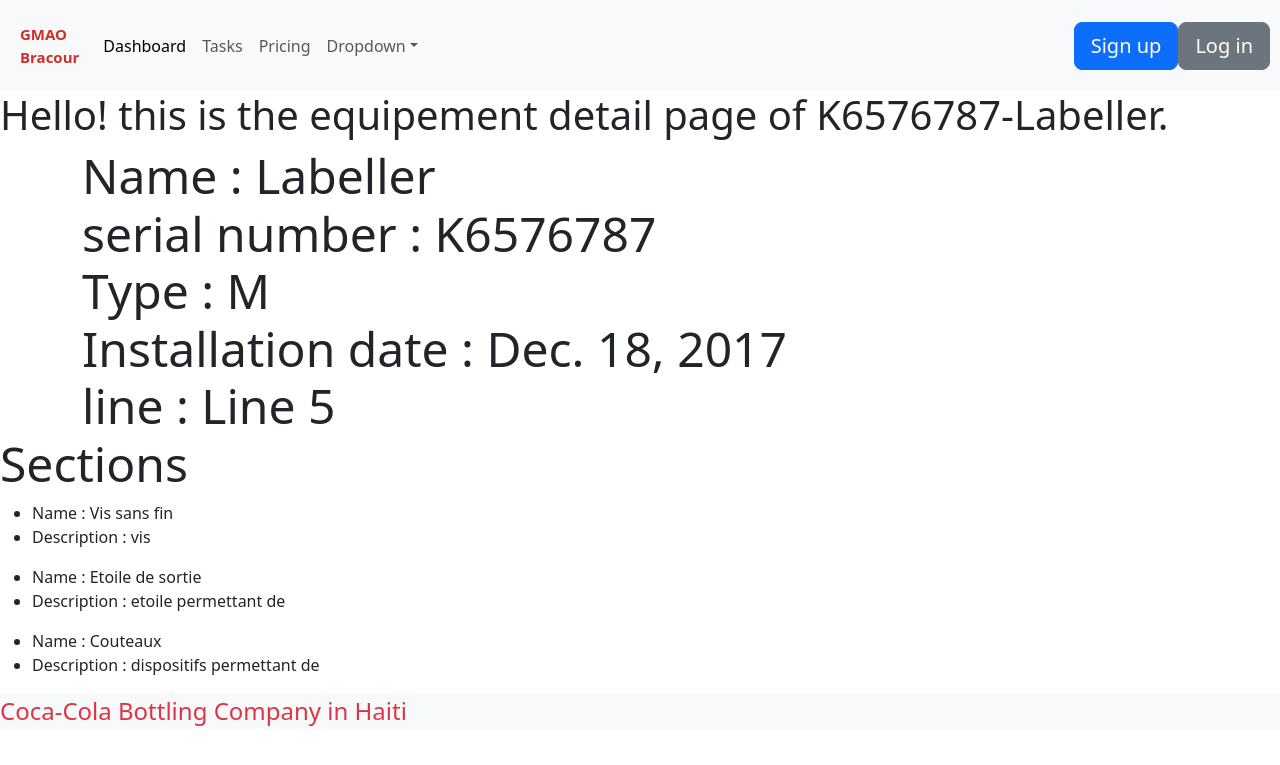
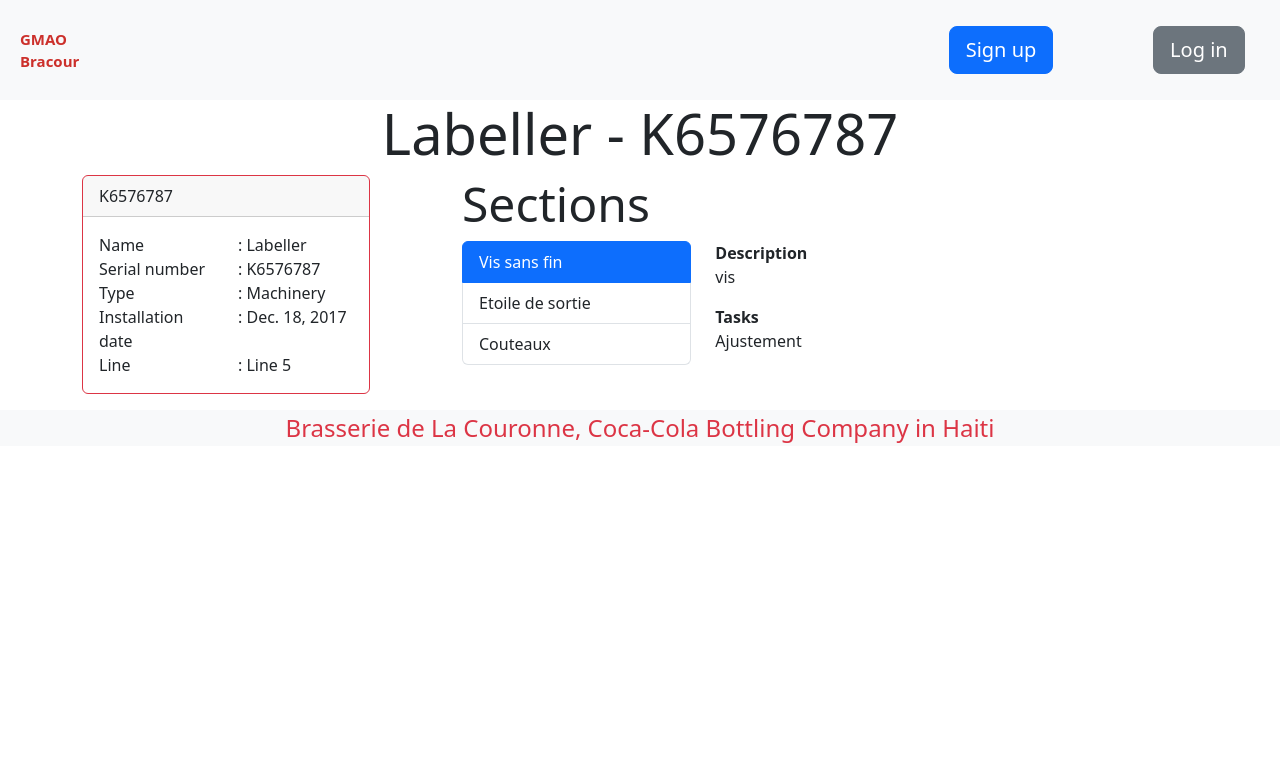
Before and after one commit to IkiLeLe/GMAO_Bracour, a Django app: a page that uses maintenance_plan/templates/maintenance_plan/master.html in a window 1280 px wide. Shown: the top 765 px of the page. Run offline with Django 5.2, Linux system fonts and the light colour scheme; data comes from the database, SQL or seed files in the repository; both versions use the stored data as it was after the commit.

Commit message:
Arrangement de la page de description d'un équipement(equipdetail.html)

```diff
--- a/maintenance_plan/templates/maintenance_plan/equipdetail.html
+++ b/maintenance_plan/templates/maintenance_plan/equipdetail.html
@@ -2,28 +2,78 @@
 
 {% block content %}
 
-<h1 class="">Hello! this is the equipement detail page of {{ object.serial_number }}-{{ object.name }}. </h1>
-<div class="container display-5">
-    Name                : {{ object.name }}<br>
-    serial number       : {{ object.serial_number }}<br>
-    Type                : {{ object.type }}<br>
-    Installation date   : {{ object.installation_date }}<br>
-    line                : {{ object.lineId }}<br>
+<h1 class="display-4 text-center">{{ object.name }} - {{ object.serial_number }}</h1>
+<div class="container">
+    <div class="row">
+        <div class="col-4">
+            <div class="card border-danger mb-3" style="max-width: 18rem;">
+                <div class="card-header">{{ object.serial_number }}</div>
+                <div class="card-body">
+                    <div class="row row-cols-2">
+                        <div class="col">Name</div>
+                        <div class="col">: {{ object.name }}</div>
+                        <div class="col">Serial number</div>
+                        <div class="col">: {{ object.serial_number }}</div>
+                        <div class="col">Type</div>
+                        <div class="col">: {{ object.get_type_display }}</div>
+                        <div class="col">Installation date</div>
+                        <div class="col">: {{ object.installation_date }}</div>
+                        <div class="col">Line</div>
+                        <div class="col">: {{ object.lineId }}</div>
+                    </div>
+                </div>
+            </div>
+        </div>
+        <div class="col-8">
+            <div><h1 class="display-5">Sections</h1></div>
 
+            <div class="row">
+                <div class="col-4">
+                  <div class="list-group" id="list-tab" role="tablist">
+                    {% for section in section_data %}
+                      <a class="list-group-item list-group-item-action {% if forloop.first %}active{% endif %}" id="list-{{ section.id }}-list" data-bs-toggle="list" href="#list-{{ section.id }}" role="tab" aria-controls="list-{{ section.id }}">{{ section.section_name }}</a>
+                    {% endfor %}
+                  </div>
+                </div>
+                <div class="col-8">
+                  <div class="tab-content" id="nav-tabContent">
+                    <strong>Description</strong><br>
+                    {% for section in section_data %}
+                      <div class="tab-pane fade {% if forloop.first %}show active{% endif %}" id="list-{{ section.id }}" role="tabpanel" aria-labelledby="list-{{ section.id }}-list">
+                            <p>{{ section.description }}</p>
+                            <strong>Tasks</strong><br>
+                            {% for maintenance_schedule in maintenance_schedules %}
+                                {% if maintenance_schedule.section.id == section.id %}
+                                 <p>{{ maintenance_schedule.operation }}</p>
+                                {% endif %}
+                            {% endfor %}
+                      </div>
+
+
+
+                    {% endfor %}
+                  </div>
+                </div>
+              </div>
+
+
+
+
+
+
+        </div>
+    </div>
 </div>
 
-<div><h1 class="display-5">Sections</h1></div>
-<div>
+{% endblock  %}
+
+<div class="container-fluid">
     {% for section in section_data %}
-    <div>
-        <ul>
-        <li>Name         : {{ section.section_name }}</li>
-        <li>Description  : {{ section.description }}</li>
-        </ul>
+    <div class="card border-danger mb-3" style="max-width: 18rem;">
+        <div class="card-header">{{ section.section_name }}</div>
+        <div class="card-body">
+            <p class="card-text">{{ section.description }}</p>
+        </div>
     </div>
     {% endfor %}
 </div>
-
-
-
-{% endblock  %}
--- a/maintenance_plan/templates/maintenance_plan/equiplist.html
+++ b/maintenance_plan/templates/maintenance_plan/equiplist.html
@@ -3,7 +3,7 @@
 {% block content %}
 
 
-<h1 class="display-3">Hello! this is the equipements.</h1>
+<h1 class="display-3">Machine Park</h1>
 
 {% for Lines in Line_list %}
     <div class="accordion accordion-flush" id="accordionFlushExample{{ Lines.id }}">
--- a/maintenance_plan/templates/maintenance_plan/master.html
+++ b/maintenance_plan/templates/maintenance_plan/master.html
@@ -7,7 +7,7 @@
         <meta name="viewport" content="width=device-width, initial-scale=1">
         <meta http-equiv="Cache-Control" content="no-store, no-cache, must-revalidate, post-check=0, pre-check=0">
         <link href="https://cdn.jsdelivr.net/npm/bootstrap@5.3.2/dist/css/bootstrap.min.css" rel="stylesheet" integrity="sha384-T3c6CoIi6uLrA9TneNEoa7RxnatzjcDSCmG1MXxSR1GAsXEV/Dwwykc2MPK8M2HN" crossorigin="anonymous">
-        <script src="https://cdn.jsdelivr.net/npm/bootstrap@5.3.2/dist/js/bootstrap.bundle.min.js" integrity="sha384-C6RzsynM9kWDrMNeT87bh95OGNyZPhcTNXj1NW7RuBCsyN/o0jlpcV8Qyq46cDfL" crossorigin="anonymous"></script>
+        <script src="https://cdn.jsdelivr.net/npm/bootstrap@5.3.2/dist/js/bootstrap.bundle.min.js" integrity="sha384-C6RzsynM9kWDrMNeT87bh95OGNyZPhcTNXj1NW7RuBCsyN/o0jlpcV8Qyq46cDfL" crossorigin="anonymous" defer></script>
 
 
 
@@ -20,6 +20,7 @@
               <button class="navbar-toggler" type="button" data-bs-toggle="collapse" data-bs-target="#navbarColor04" aria-controls="navbarColor04" aria-expanded="false" aria-label="Toggle navigation">
                 <span class="navbar-toggler-icon"></span>
               </button>
+              {% if request.user.is_authenticated %}
               <div class="collapse navbar-collapse" id="navbarColor04">
                 <ul class="navbar-nav me-auto">
                   <li class="nav-item">
@@ -45,24 +46,31 @@
                     </div>
                   </li>
                 </ul>
-                {% if request.user.is_authenticated %}
-                  <div class="container nav-item p-2">
-                    <div class="row justify-content-md-center ">
-                      <div class="col col-lg-11 text-end ">
+
+                  <div class="container nav-item p-2 text-end">
+                    <div class="row justify-content-end">
+                      <div class="col-4">
                         <p class="fs-3 ">Welcome {{ user.username }}!</p>
                       </div>
-                      <div class="col col-log-2">
+                      <div class="col-1">
                         <form class="d-flex" method="post" action="{% url 'account:logout' %}">
                           {% csrf_token %}
                           <button class="btn btn-outline-danger" type="submit">Logout</button>
                         </form>
-                        <i class="bi bi-person-check-fill"></i>
-                    </div>
+                      </div>
                     </div>
                   </div>
                 {% else %}
-                  <a href="{% url 'account:signup' %}" class="btn btn-primary btn-lg">Sign up</a>
-                  <a href="{% url 'account:login' %}" class="btn btn-secondary btn-lg">Log in</a>
+                 <div class="container nav-item p-2 text-end">
+                    <div class="row justify-content-end">
+                      <div class="col-2 ">
+                       <a href="{% url 'account:signup' %}" class="btn btn-primary btn-lg">Sign up</a>
+                      </div>
+                      <div class="col-2">
+                        <a href="{% url 'account:login' %}" class="btn btn-secondary btn-lg">Log in</a>
+                      </div>
+                   </div>
+                  </div>
                 {% endif %}
               </div>
             </div>
@@ -72,9 +80,9 @@
           {% block content %}
           {% endblock %}
         </div>
-        <footer class="bg-light">
+        <footer class="bg-light text-center">
           <div class="m-6 p-6">
-            <p class="fs-4 text-danger">Coca-Cola Bottling Company in Haiti </p>
+            <p class="fs-4 text-danger">Brasserie de La Couronne, Coca-Cola Bottling Company in Haiti </p>
           </div>
 
         </footer>
--- a/maintenance_plan/views.py
+++ b/maintenance_plan/views.py
@@ -1,4 +1,4 @@
-from django.shortcuts import render
+from django.shortcuts import render, get_object_or_404
 from django.views import generic, View
 from .forms import MaintenanceScheduleFilterForm
 from django.http import JsonResponse, HttpResponse
@@ -6,6 +6,7 @@ from django.template.loader import get_template
 from reportlab.pdfgen import canvas
 import csv
 from django_filters import rest_framework as filters
+from django.shortcuts import get_object_or_404
 
 
 from .models import Lines, Equipement, MaintenanceSchedule, Section, Contributor, Contributors
@@ -74,16 +75,24 @@ class TaskView(generic.ListView):
         return context
 
 
+
+
 class EquipementView(generic.DetailView):
     template_name = 'maintenance_plan/equipdetail.html'
     model = Equipement
-    #slug_field ='serial_number'
 
     def get_context_data(self, **kwargs):
         context = super().get_context_data(**kwargs)
         equipement_instance = self.get_object()
+
+        # Get sections related to the equipment
         context['section_data'] = Section.objects.filter(equipement=equipement_instance)
+
+        # Get maintenance schedules related to the equipment
+        context['maintenance_schedules'] = MaintenanceSchedule.objects.filter(section__equipement=equipement_instance)
+
         return context
+
 
 class MaintenanceScheduleDetailView(generic.DetailView):
     model = MaintenanceSchedule
@@ -206,4 +215,15 @@ filter_instance = MaintenanceScheduleFilter(request.GET, queryset=MaintenanceSch
         def get_queryset(self):
         filter_instance = MaintenanceScheduleFilter(self.request.GET, queryset=MaintenanceSchedule.objects.all())
         return filter_instance.qs
+
+class EquipementView(generic.DetailView):
+    template_name = 'maintenance_plan/equipdetail.html'
+    model = Equipement
+    #slug_field ='serial_number'
+
+    def get_context_data(self, **kwargs):
+        context = super().get_context_data(**kwargs)
+        equipement_instance = self.get_object()
+        context['section_data'] = Section.objects.filter(equipement=equipement_instance)
+        return context
 """
```
Also changed, not shown: maintenance_plan/templates/maintenance_plan/task.html (+34 -23 lines), db.sqlite3.
